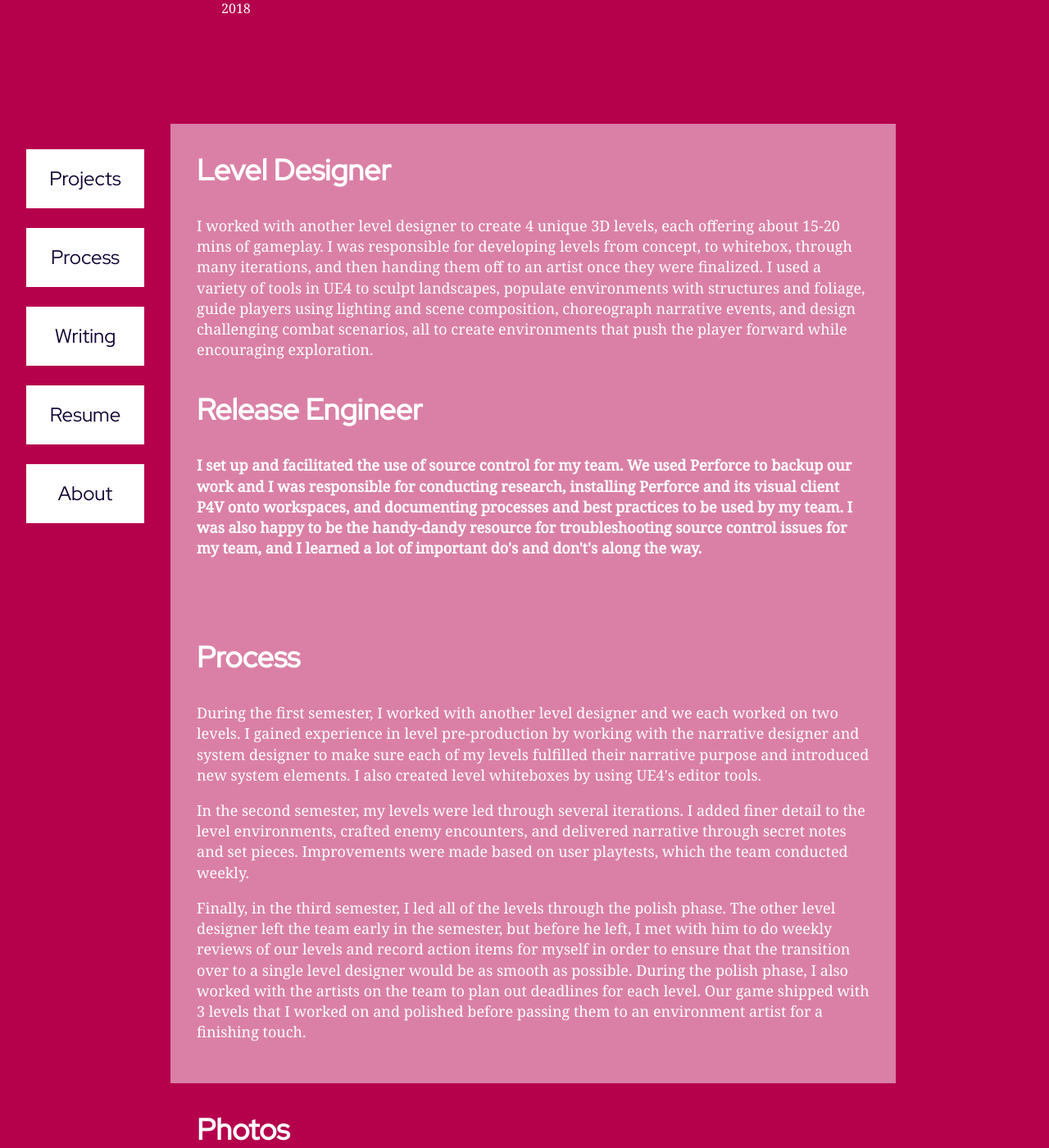
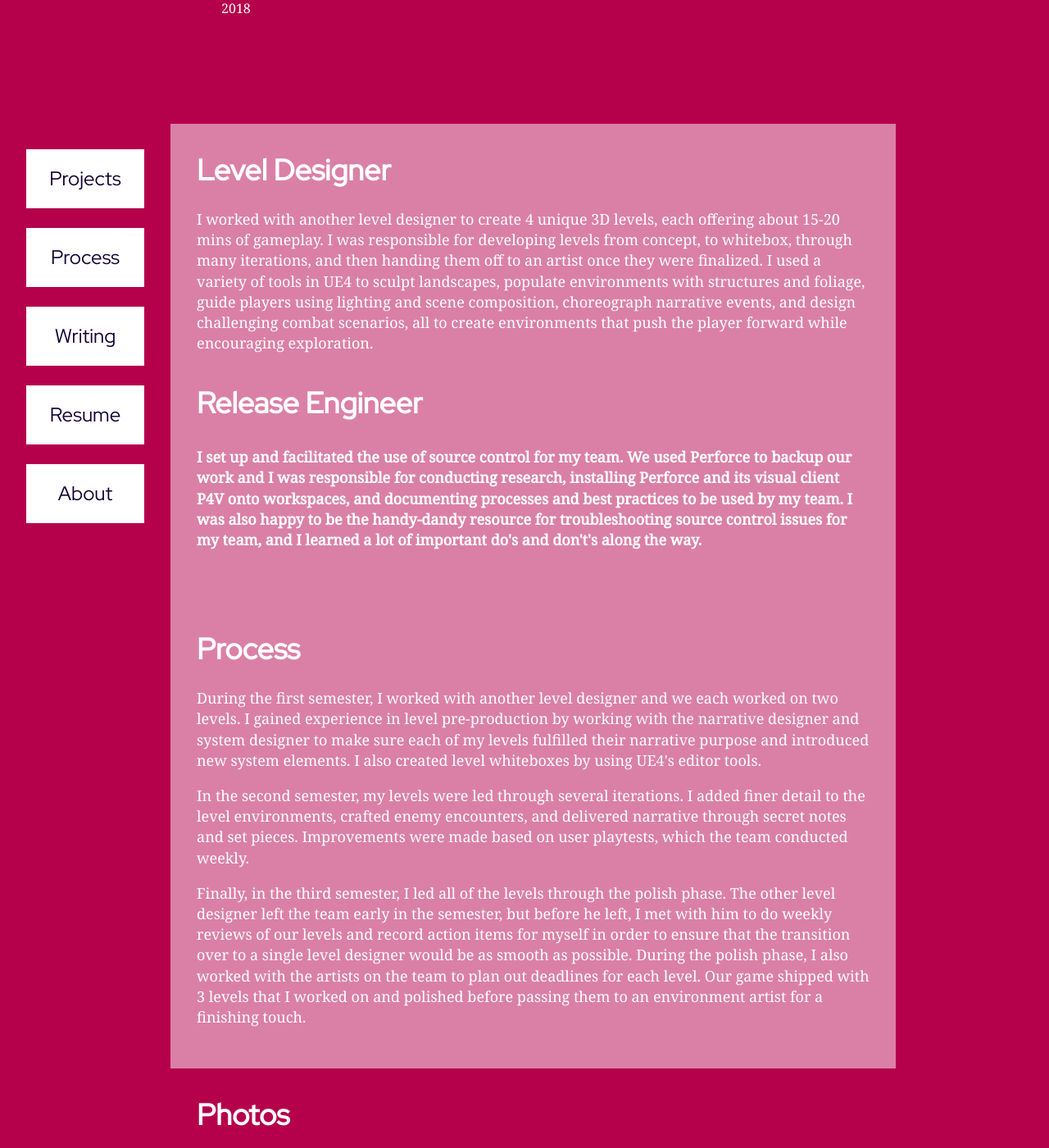
Before and after one commit to digigrant/digigrant.github.io, a Jekyll site: the page built from projects/perdition.html, in a window 1280 px wide and 1400 px high, scrolled down 1099 px. Shown: the whole window at 82% size. Built offline with Jekyll 4.4.1, drawn with Linux system fonts in a browser that asks for light colours.

Commit message:
Update main.scss

```diff
--- a/_sass/main.scss
+++ b/_sass/main.scss
@@ -272,7 +272,7 @@ footer
 
 .container-content
 {
-    margin: 0px 0px 32px 0px;
+    margin: 0px 0px 24px 0px;
 }
 
 .pdf-container-page
```
